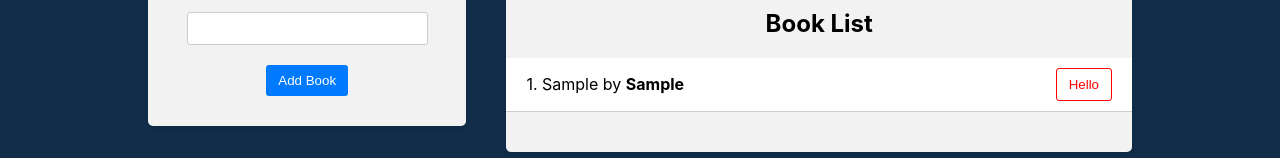
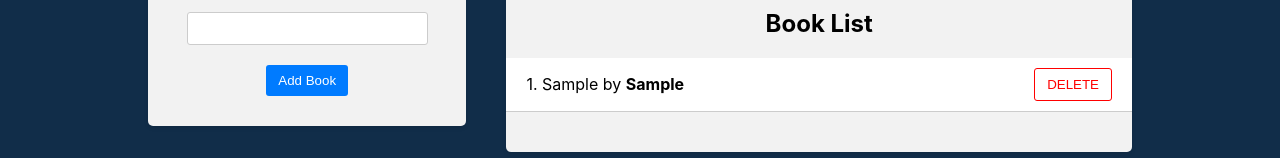
Before and after one commit to AleXVBulatov/books-list, a React (Create React App) app in the folder frontend/: page / in a window 1280 px wide. Both pictures are taken after typing "Sample", "Sample" into the empty fields and a click on the button "Add Book". Shown: the part 302-460 px from the top of the page. Built offline with nearby package versions, Linux system fonts and the light colour scheme.

Commit message:
Delete book by id

```diff
--- a/frontend/src/components/BookList/BookList.js
+++ b/frontend/src/components/BookList/BookList.js
@@ -1,12 +1,17 @@
 import React from "react";
-import { useSelector } from "react-redux";
+import { useSelector, useDispatch } from "react-redux";
+
+import { deleteBook } from "../../redux/books/actionCreators";
 
 import "./BookList.scss";
 
 const BookList = () => {
+  const dispatch = useDispatch();
   const books = useSelector((state) => state.books);
 
-  console.log(books);
+  const handleDeleteBook = (id) => {
+    dispatch(deleteBook(id));
+  };
 
   return (
     <div className="app-block book-list">
@@ -21,7 +26,9 @@
                 <div className="book-info">
                   {++index}. {book.title} by <strong>{book.author}</strong>
                 </div>
-                <button>Hello</button>
+                <div className="book-actions">
+                  <button onClick={() => handleDeleteBook(book.id)}>DELETE</button>
+                </div>
               </li>
             );
           })}
--- a/frontend/src/redux/books/actionCreators.js
+++ b/frontend/src/redux/books/actionCreators.js
@@ -6,3 +6,10 @@
     payload: newBook,
   };
 };
+
+export const deleteBook = (id) => {
+  return {
+    type: actionTypes.DELETE_BOOK,
+    payload: id,
+  };
+};
--- a/frontend/src/redux/books/actionTypes.js
+++ b/frontend/src/redux/books/actionTypes.js
@@ -1 +1,2 @@
 export const ADD_BOOK = "ADD_BOOK";
+export const DELETE_BOOK = "DELETE_BOOK";
--- a/frontend/src/redux/books/bookReducer.js
+++ b/frontend/src/redux/books/bookReducer.js
@@ -6,6 +6,8 @@
   switch (action.type) {
     case actionTypes.ADD_BOOK:
       return [...state, action.payload];
+    case actionTypes.DELETE_BOOK:
+      return state.filter((book) => book.id !== action.payload);
     default:
       return state;
   }
```
